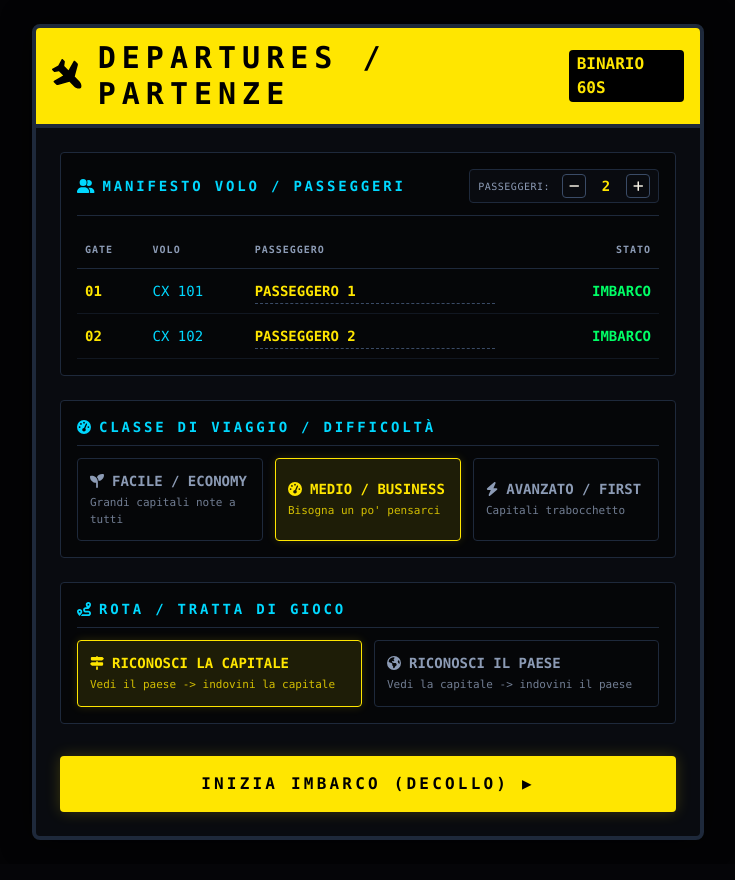
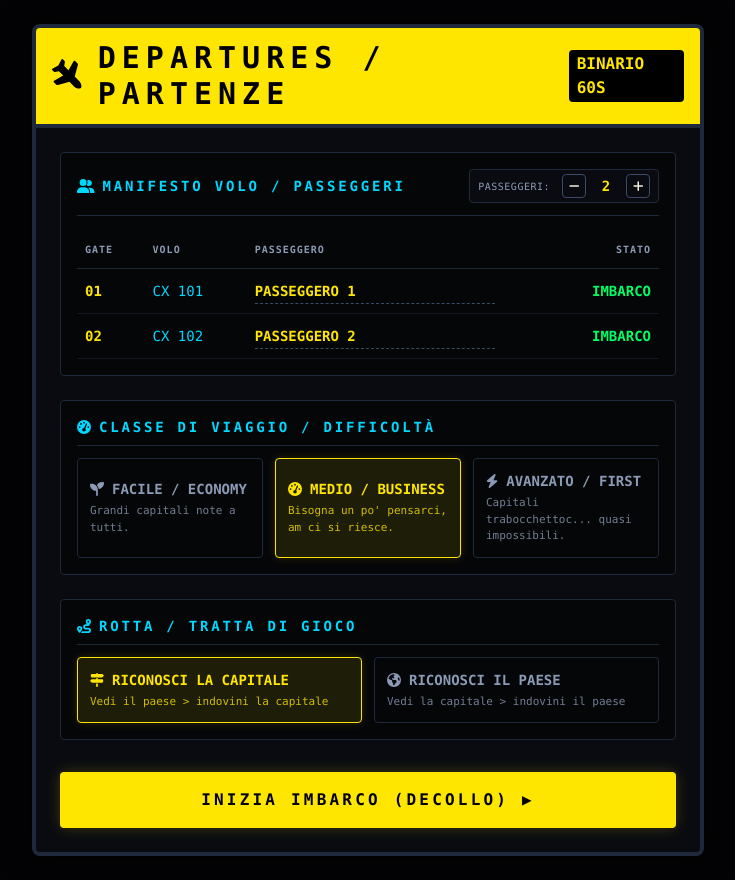
Before and after one commit to ImVinzzzz/Capitali-Express, a React (Vite) app: page / in a window 1280 px wide. Shown: the whole page, without its empty margins (272-1007 px from the left). Built offline with nearby package versions, Linux system fonts and the light colour scheme.

Commit message:
Add files via upload

```diff
--- a/src/components/GameSetup.tsx
+++ b/src/components/GameSetup.tsx
@@ -25,14 +25,14 @@ const MIN_PLAYERS = 1;
 const MAX_PLAYERS = 6;
 
 const DIFFICULTY_OPTIONS: { value: Difficulty; label: string; hint: string; icon: typeof faSeedling }[] = [
-  { value: "facile", label: "Facile / Economy", hint: "Grandi capitali note a tutti", icon: faSeedling },
-  { value: "medio", label: "Medio / Business", hint: "Bisogna un po' pensarci", icon: faGaugeHigh },
-  { value: "avanzato", label: "Avanzato / First", hint: "Capitali trabocchetto", icon: faBolt },
+  { value: "facile", label: "Facile / Economy", hint: "Grandi capitali note a tutti.", icon: faSeedling },
+  { value: "medio", label: "Medio / Business", hint: "Bisogna un po' pensarci, am ci si riesce.", icon: faGaugeHigh },
+  { value: "avanzato", label: "Avanzato / First", hint: "Capitali trabocchettoc... quasi impossibili.", icon: faBolt },
 ];
 
 const MODE_OPTIONS: { value: GameMode; label: string; hint: string; icon: typeof faSignsPost }[] = [
-  { value: "capital", label: "Riconosci la capitale", hint: "Vedi il paese -> indovini la capitale", icon: faSignsPost },
-  { value: "country", label: "Riconosci il paese", hint: "Vedi la capitale -> indovini il paese", icon: faEarthAmericas },
+  { value: "capital", label: "Riconosci la capitale", hint: "Vedi il paese > indovini la capitale", icon: faSignsPost },
+  { value: "country", label: "Riconosci il paese", hint: "Vedi la capitale > indovini il paese", icon: faEarthAmericas },
 ];
 
 interface GameSetupProps {
@@ -206,7 +206,7 @@ export default function GameSetup({ onStart }: GameSetupProps) {
           <section className="border border-[#1e293b] rounded bg-[#050608] p-4">
             <h2 className="flex items-center gap-2 text-xs sm:text-sm uppercase tracking-[0.2em] text-[#00d8ff] font-bold border-b border-[#1e293b] pb-2 mb-3">
               <FontAwesomeIcon icon={faRoute} />
-              ROTA / TRATTA DI GIOCO
+              ROTTA / TRATTA DI GIOCO
             </h2>
             <div className="grid grid-cols-1 sm:grid-cols-2 gap-3">
               {MODE_OPTIONS.map((opt) => {
```
